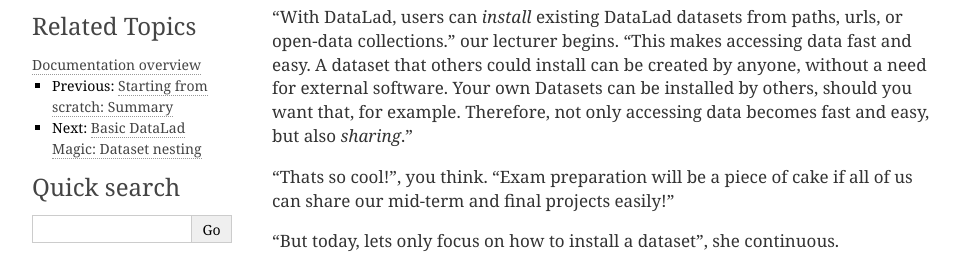
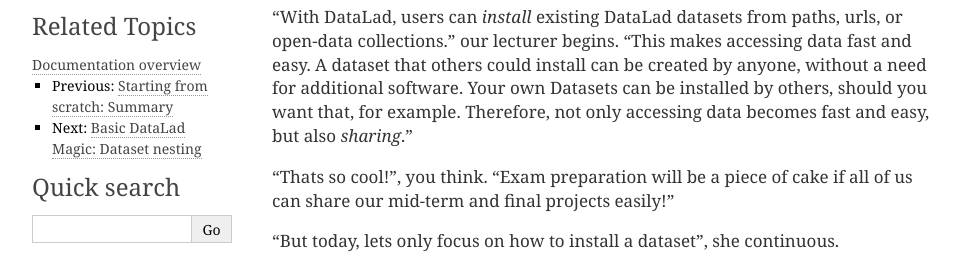
Before and after one commit to datalad-handbook/book, a Sphinx documentation site: the page built from docs/basics/101-5-install.rst, in a window 1280 px wide and 900 px high. Shown: the part 456-726 px from the top of the window, without its empty margins (148-1108 px from the left). Built offline with Sphinx 7.4.7, drawn with Linux system fonts in a browser that asks for light colours; comment, search, counter and statistics services are not loaded; some of the changed text lies outside the part shown.

Commit message:
misc language and typo fixes

```diff
--- a/docs/basics/101-5-install.rst
+++ b/docs/basics/101-5-install.rst
@@ -12,7 +12,7 @@
 "With DataLad, users can *install* existing
 DataLad datasets from paths, urls, or open-data collections." our lecturer begins.
 "This makes accessing data fast and easy. A dataset that others could install can be
-created by anyone, without a need for external software. Your own Datasets can be
+created by anyone, without a need for additional software. Your own Datasets can be
 installed by others, should you want that, for example. Therefore, not only accessing
 data becomes fast and easy, but also *sharing*."
 
```
Also changed, not shown: other parts of docs/basics/101-5-install.rst (+5 -5 lines).
